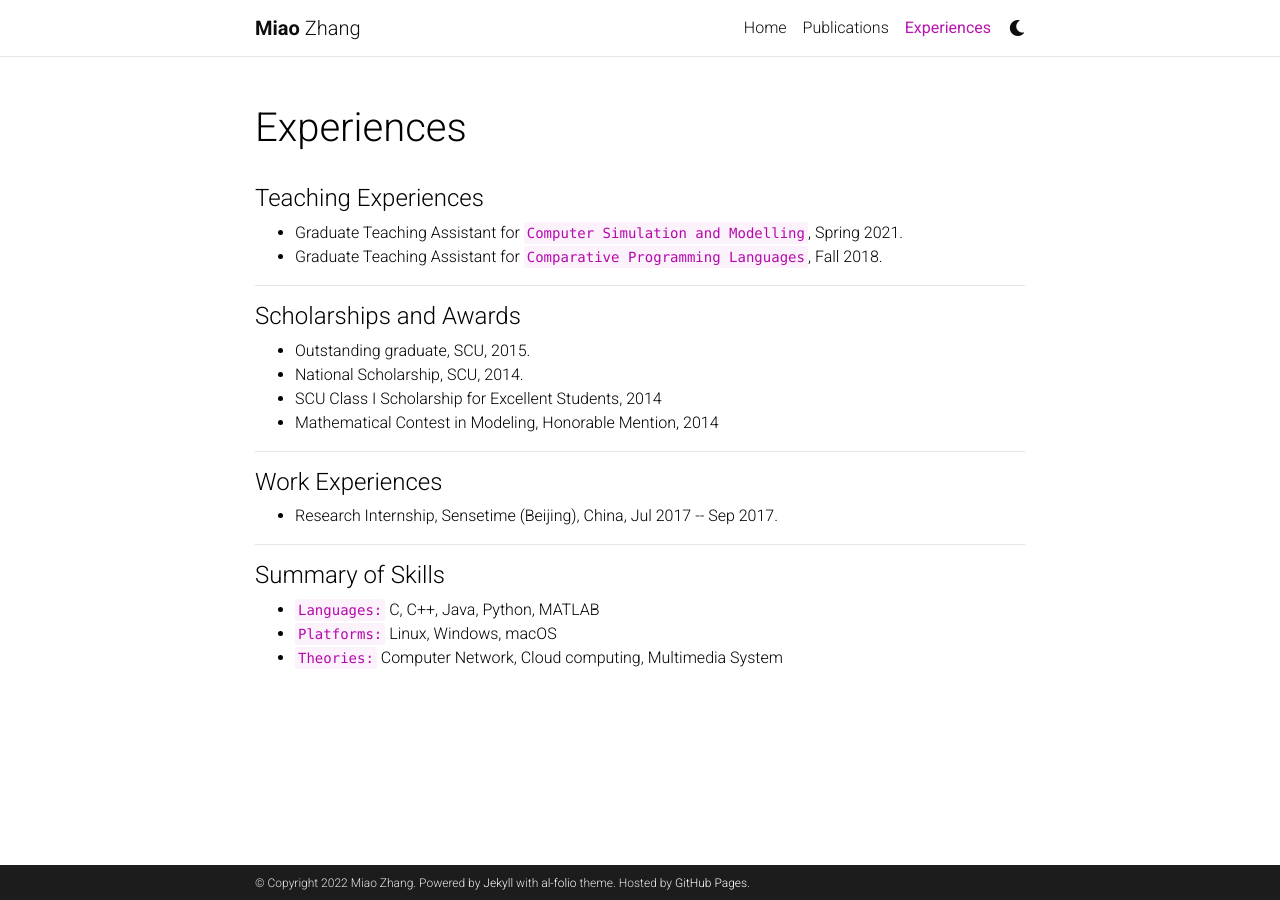
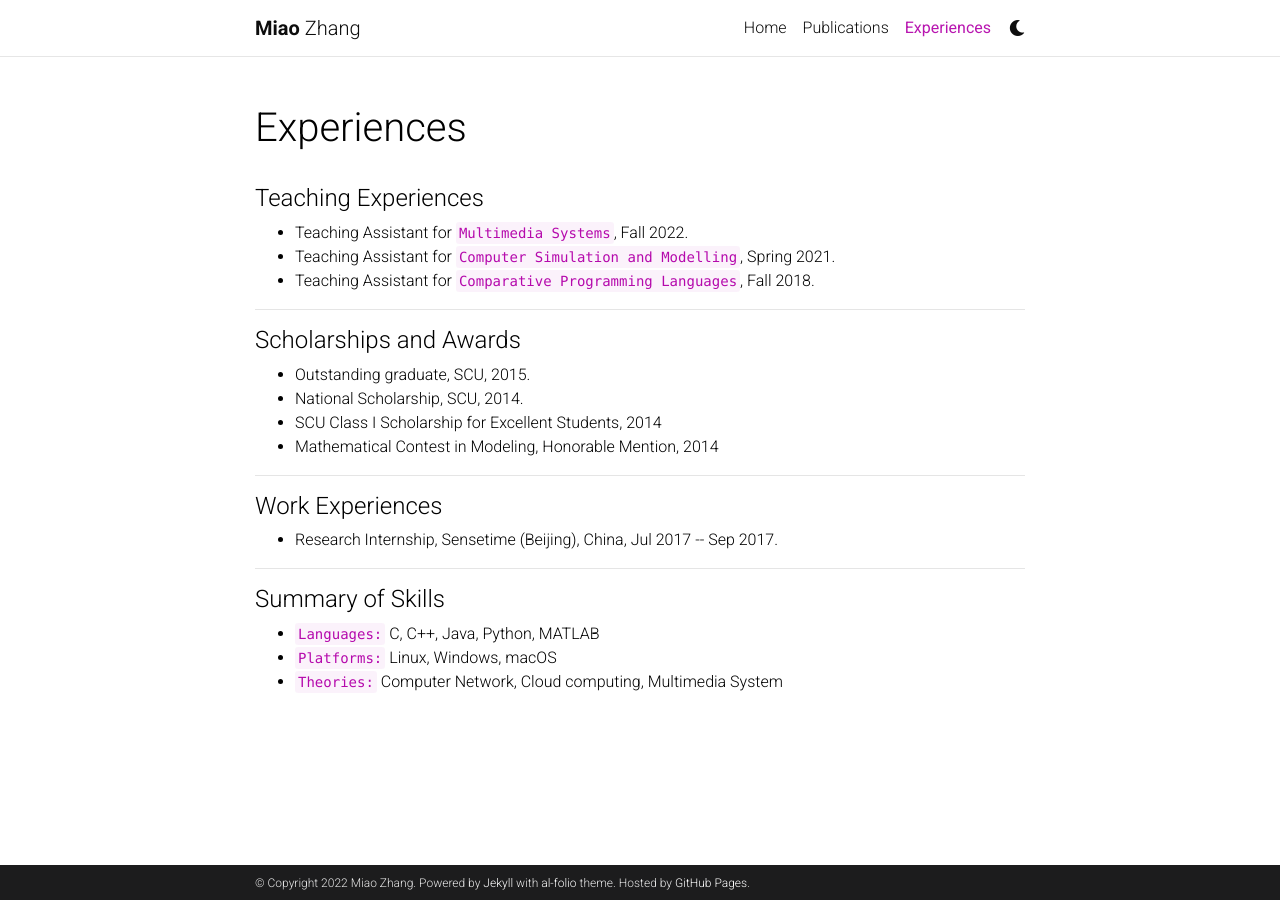
Before and after one commit to miaomiao-zhang/homepage, a Jekyll site: the page built from _pages/experiences.md, in a window 1280 px wide. Built offline with Jekyll 4.4.1, drawn with Linux system fonts in a browser that asks for light colours; full-size pictures stand in for the smaller copies a plugin makes; comment, search, counter and statistics services are not loaded; a style sheet for code colours, icons or effects is not loaded.

Commit message:
second commit

```diff
--- a/_config.yml
+++ b/_config.yml
@@ -78,7 +78,7 @@ github_username: miaomiao-zhang # your GitHub user name
 gitlab_username: # your GitLab user name
 twitter_username: # your Twitter handle
 linkedin_username: # your LinkedIn user name
-scholar_userid: # your Google Scholar ID
+scholar_userid: DzlSn2IAAAAJ # your Google Scholar ID
 orcid_id: # your ORCID ID
 medium_username: # your Medium username
 quora_username: # your Quora username
--- a/_pages/experiences.md
+++ b/_pages/experiences.md
@@ -10,9 +10,9 @@ nav_order: 5
 
 
 #### Teaching Experiences
-
-* Graduate Teaching Assistant for `Computer Simulation and Modelling`, Spring 2021.
-* Graduate Teaching Assistant for `Comparative Programming Languages`, Fall 2018.
+* Teaching Assistant for `Multimedia Systems`, Fall 2022.
+* Teaching Assistant for `Computer Simulation and Modelling`, Spring 2021.
+* Teaching Assistant for `Comparative Programming Languages`, Fall 2018.
 
 <hr>
 
```
Also changed, not shown: _news/announcement_2.md (+1 -1 lines), _pages/home.md (+1 -1 lines), favicon.ico (added), 13 other files.
